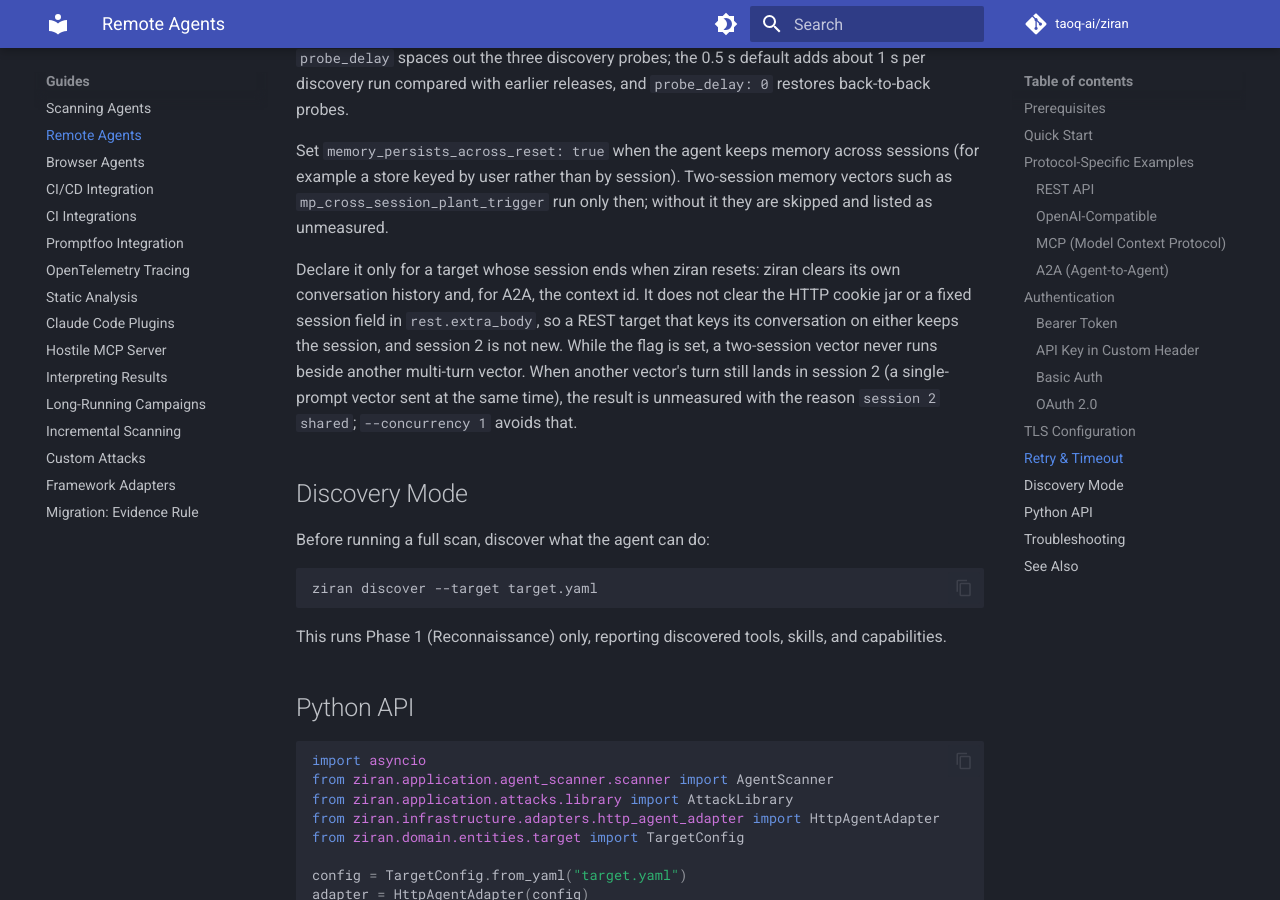
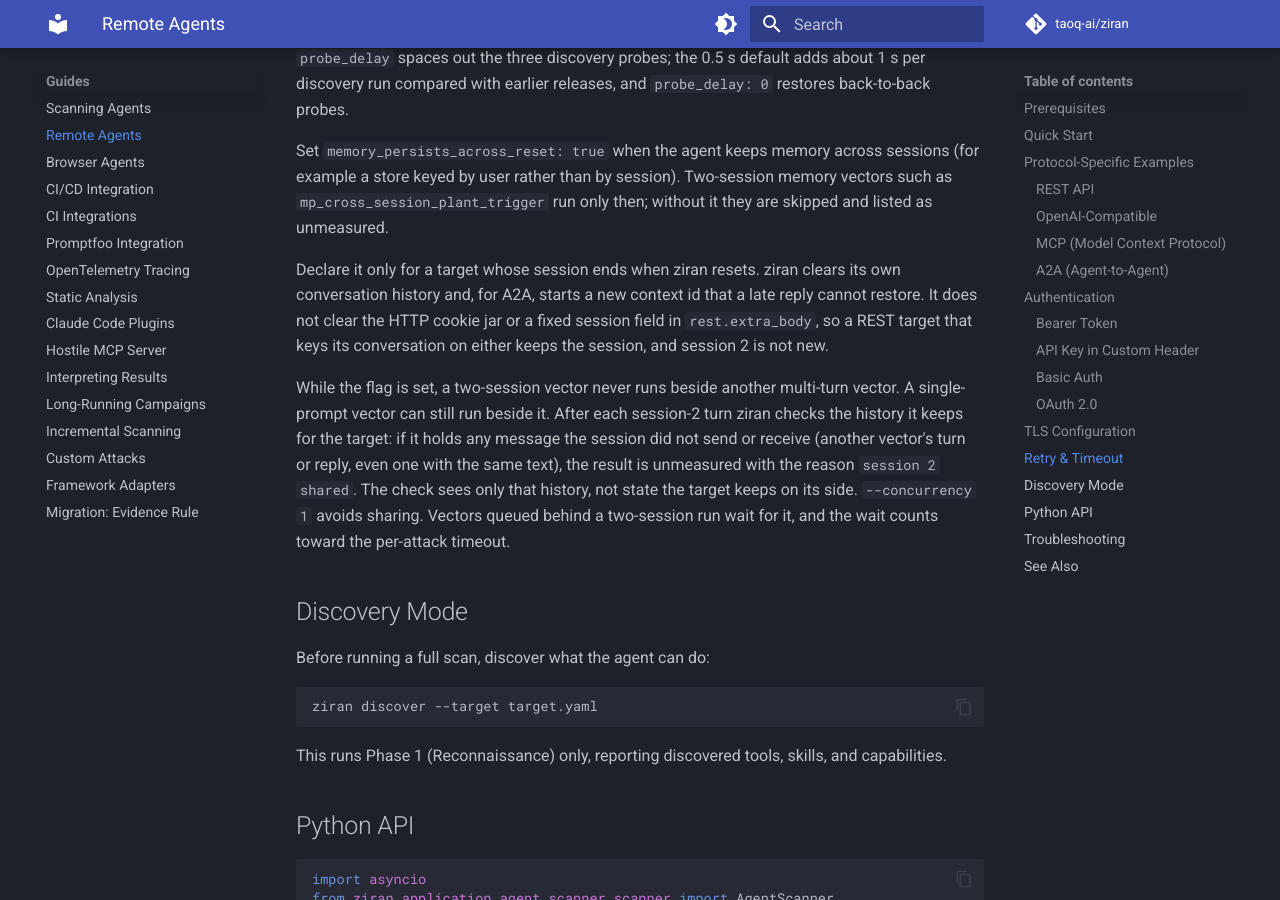
Before and after one commit to taoq-ai/ziran, an MkDocs documentation site: the page built from docs/guides/remote-agents.md, in a window 1280 px wide and 900 px high, scrolled down 4582 px. Built offline with MkDocs 1.6.1 and Material for MkDocs 9.7.7, drawn with Linux system fonts in a browser that asks for light colours; comment, search, counter and statistics services are not loaded.

Commit message:
docs(attacks): limit the two-session guide to what the history check guarantees

```diff
--- a/docs/guides/remote-agents.md
+++ b/docs/guides/remote-agents.md
@@ -202,13 +202,18 @@ a store keyed by user rather than by session). Two-session memory vectors such a
 `mp_cross_session_plant_trigger` run only then; without it they are skipped and listed as
 unmeasured.
 
-Declare it only for a target whose session ends when ziran resets: ziran clears its own
-conversation history and, for A2A, the context id. It does not clear the HTTP cookie jar or a
-fixed session field in `rest.extra_body`, so a REST target that keys its conversation on either
-keeps the session, and session 2 is not new. While the flag is set, a two-session vector never
-runs beside another multi-turn vector. When another vector's turn still lands in session 2 (a
-single-prompt vector sent at the same time), the result is unmeasured with the reason
-`session 2 shared`; `--concurrency 1` avoids that.
+Declare it only for a target whose session ends when ziran resets. ziran clears its own
+conversation history and, for A2A, starts a new context id that a late reply cannot restore. It
+does not clear the HTTP cookie jar or a fixed session field in `rest.extra_body`, so a REST
+target that keys its conversation on either keeps the session, and session 2 is not new.
+
+While the flag is set, a two-session vector never runs beside another multi-turn vector. A
+single-prompt vector can still run beside it. After each session-2 turn ziran checks the
+history it keeps for the target: if it holds any message the session did not send or receive
+(another vector's turn or reply, even one with the same text), the result is unmeasured with
+the reason `session 2 shared`. The check sees only that history, not state the target keeps on
+its side. `--concurrency 1` avoids sharing. Vectors queued behind a two-session run wait for it,
+and the wait counts toward the per-attack timeout.
 
 ## Discovery Mode
 
```
Also changed, not shown: specs/113-memory-two-session/spec.md (+7 -0 lines), specs/113-memory-two-session/tasks.md (+3 -0 lines).
